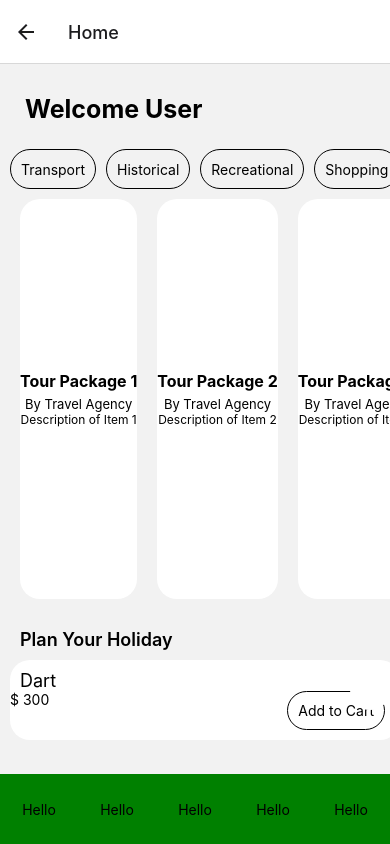
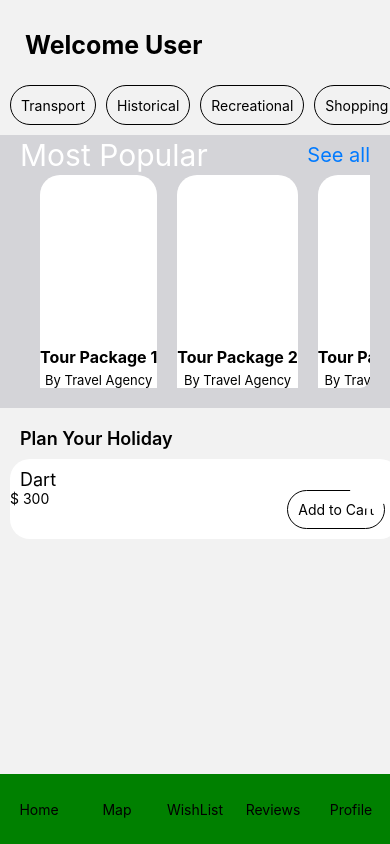
Before and after one commit to WaizzAzim97/Project, a React Native app: screen /Home in a window 390 px wide. Built offline with nearby package versions, Linux system fonts and the light colour scheme.

Commit message:
progress

```diff
--- a/src/AppNavigator.js
+++ b/src/AppNavigator.js
@@ -12,9 +12,16 @@ const AppNavigator = () => {
   return (
     <NavigationContainer>
       <Stack.Navigator>
-        <Stack.Screen name="Splash" options={{headerShown: false}} component={Splash} />
-        <Stack.Screen name="StartScreen" component={StartScreen} />
-        <Stack.Screen name="Home" component={Home} />
+        <Stack.Screen
+          name="Splash"
+          options={{headerShown: false}}
+          component={Splash}
+        />
+        <Stack.Screen
+          name="StartScreen"
+          component={StartScreen}
+        />
+        <Stack.Screen name="Home" options={{headerShown: false}} component={Home} />
       </Stack.Navigator>
     </NavigationContainer>
   );
--- a/src/bottom/Main.js
+++ b/src/bottom/Main.js
@@ -56,8 +56,35 @@ const Main = () => {
           }}
         />
       </View>
-      <Carousel />
 
+      {/* Carousel Section */}
+      <View style={{
+        flex: 1,
+        padding: 20,
+        marginTop: 10,
+        backgroundColor: '#d4d4d8'}}>
+        <View
+          style={{
+            flex: 1,
+            paddingBottom: 10,
+            backgroundColor: '#d4d4d8',
+            flexDirection: 'row',
+            justifyContent: 'space-between',
+            alignItems: 'center',
+          }}>
+          <Text style={{color: 'white', fontSize: 30, fontWeight: '400'}}>
+            Most Popular
+          </Text>
+          <TouchableOpacity onPress={() => navigation.navigate('Lists')}>
+            <Text style={{color: '#007AFF', fontSize: 20, fontWeight: '400'}}>
+              See all
+            </Text>
+          </TouchableOpacity>
+        </View>
+        <Carousel />
+      </View>
+
+      {/* Plan List Section    */}
       <Text style={styles.heading}>Plan Your Holiday</Text>
       <FlatList
         vertical
--- a/src/screen/Home.js
+++ b/src/screen/Home.js
@@ -15,27 +15,27 @@ const Home = () => {
       ) : selectedTab == 1 ? (
         <Map />
       ) : selectedTab == 2 ? (
+        <Wishlist />
+      ) : selectedTab == 3 ? (
         <Reviews />
-      ) : selectedTab == 3 ? (
-        <Wishlist />
       ) : (
         <Profile />
       )}
       <View style={styles.bottomTabs}>
         <TouchableOpacity style={styles.bottomTabButtons}>
-          <Text>Hello</Text>
+          <Text>Home</Text>
         </TouchableOpacity>
         <TouchableOpacity style={styles.bottomTabButtons}>
-          <Text>Hello</Text>
+          <Text>Map</Text>
         </TouchableOpacity>
         <TouchableOpacity style={styles.bottomTabButtons}>
-          <Text>Hello</Text>
+          <Text>WishList</Text>
         </TouchableOpacity>
         <TouchableOpacity style={styles.bottomTabButtons}>
-          <Text>Hello</Text>
+          <Text>Reviews</Text>
         </TouchableOpacity>
         <TouchableOpacity style={styles.bottomTabButtons}>
-          <Text>Hello</Text>
+          <Text>Profile</Text>
         </TouchableOpacity>
       </View>
     </View>
```
Also changed, not shown: src/common/CustomTextInput.js (added, +15 -0 lines), src/common/CustomButton.js (added).
